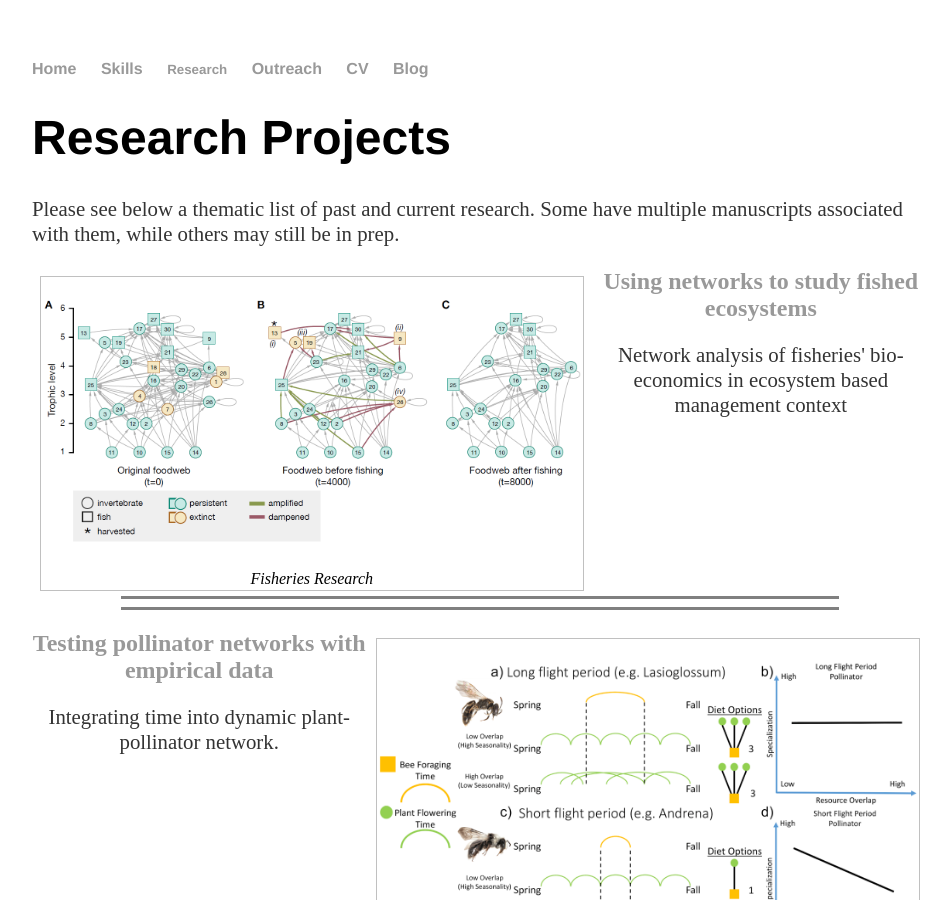
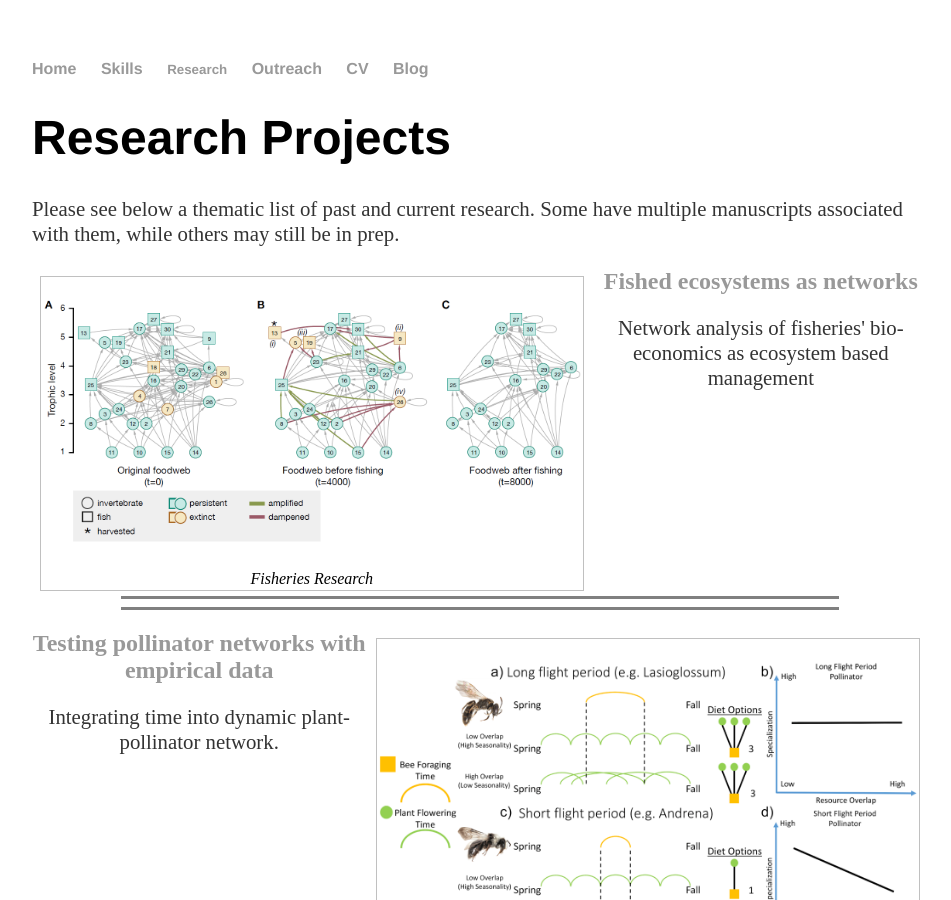
Before and after one commit to prglaum/prglaum.github.io, a Jekyll site: the page built from research/index.html, in a window 1280 px wide and 900 px high. Shown: the whole window, without its empty margins (160-1111 px from the left). Built offline with Jekyll 4.4.1, drawn with Linux system fonts in a browser that asks for light colours.

Commit message:
Update index.html

```diff
--- a/research/index.html
+++ b/research/index.html
@@ -32,8 +32,8 @@
 			<img class=scaled src="{{site.url}}/docs/assets/images/fishNetworks.PNG" alt="fishies"></a>
 		<figcaption>Fisheries Research</figcaption>
 	</figure60>
-	<h2 style="text-align:center;"><a href="https://prglaum.github.io/research/fisheries/">Using networks to study fished ecosystems</a></h2>
-	<p style="text-align:center;">Network analysis of fisheries' bio-economics in ecosystem based management context</p>
+	<h2 style="text-align:center;"><a href="https://prglaum.github.io/research/fisheries/">Fished ecosystems as networks</a></h2>
+	<p style="text-align:center;">Network analysis of fisheries' bio-economics as ecosystem based management</p>
 </div>
 
 <hr style="clear:left" width="80%" align="center" size="3" NOSHADE="noshade">
@@ -125,7 +125,7 @@
 <div display='block'>
 	<figure60 class="float-img-right">
 		<p><a href="https://prglaum.github.io/research/urbaneco/">
-			<img class=scaled src="{{site.url}}/docs/assets/images/urbanScatter.png" alt="timing"></a>
+			<img class=scaled src="{{site.url}}/docs/assets/images/urbanScatter.png" alt="nestScatter"></a>
 		<figcaption>Effects of urban development on pollinators</figcaption>
 	</figure60>
 	<h2 style="text-align:center;"><a href="https://prglaum.github.io/research/urbaneco/">Spatial analysis of effects of urban development</a></h2>
@@ -136,7 +136,7 @@
 <hr width="80%" align="center" size="3" NOSHADE="noshade">
 
 <!-- Link to chemical ecology -->
-<div id='container'>
+<!-- <div id='container'>
   <table style="width:100%">
     <tr>
 	<td style="width:50%">
@@ -152,4 +152,16 @@
 	</td>
     </tr>
   </table>
+</div> -->
+
+<div display='block'>
+	<figure60 class="float-img-left">
+		<p><a href="https://prglaum.github.io/research/chemoeco/">
+			<img class=scaled src="{{site.url}}/docs/assets/images/chemoTitlePic.PNG" alt="fit"></a>
+		<figcaption>Chemical defenses limiting plant fitness by repelling pollinators. </figcaption>
+	</figure60>
+	<h2 style="text-align:center;"><a href="https://prglaum.github.io/research/chemoeco/">Integrating chemical and theoretical ecology</a></h2>
+	<p style="text-align:center;">How do plants' chemical defenses affect plant fitness and broader community dynamics? </p>
 </div>
+
+<br style="clear:left">
```
